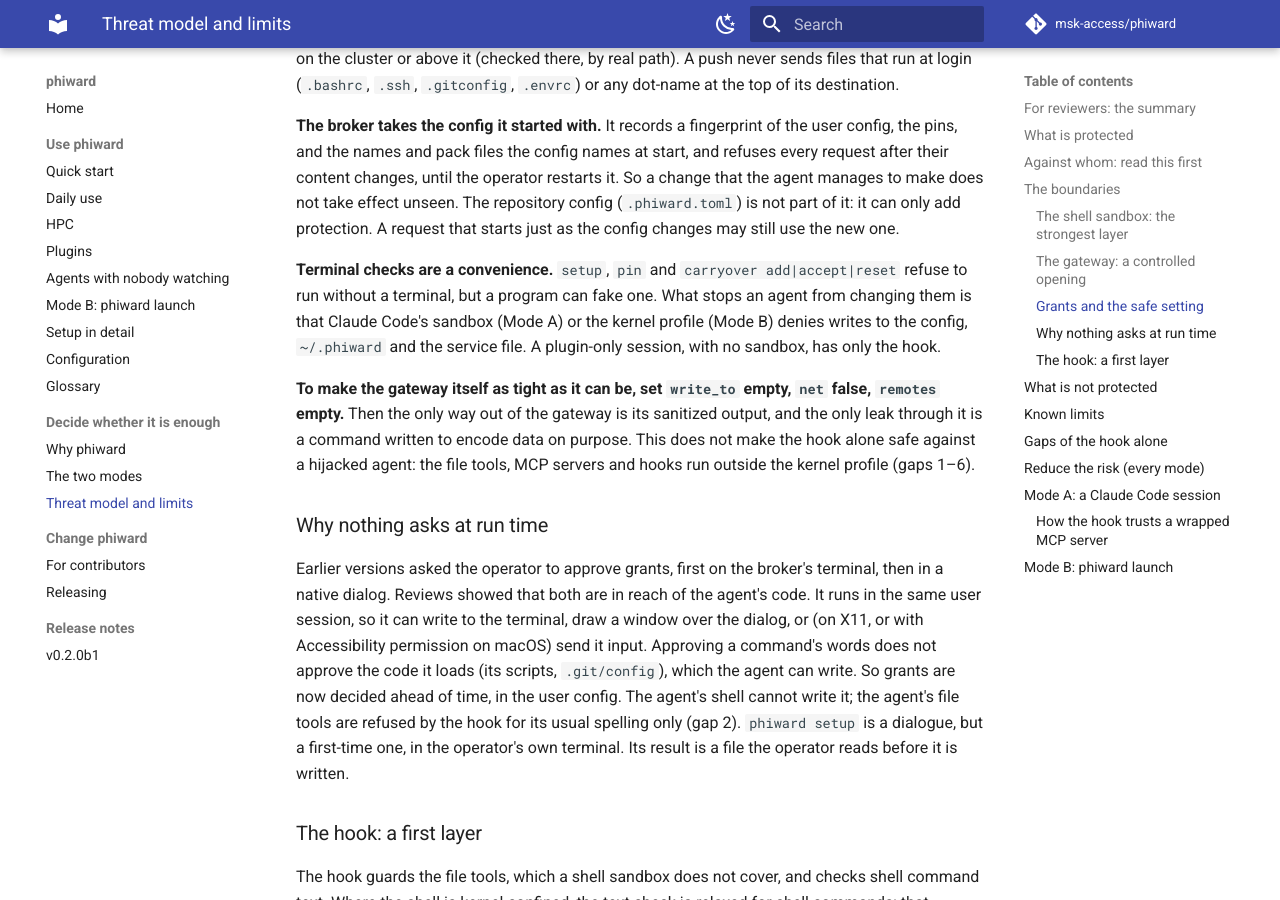
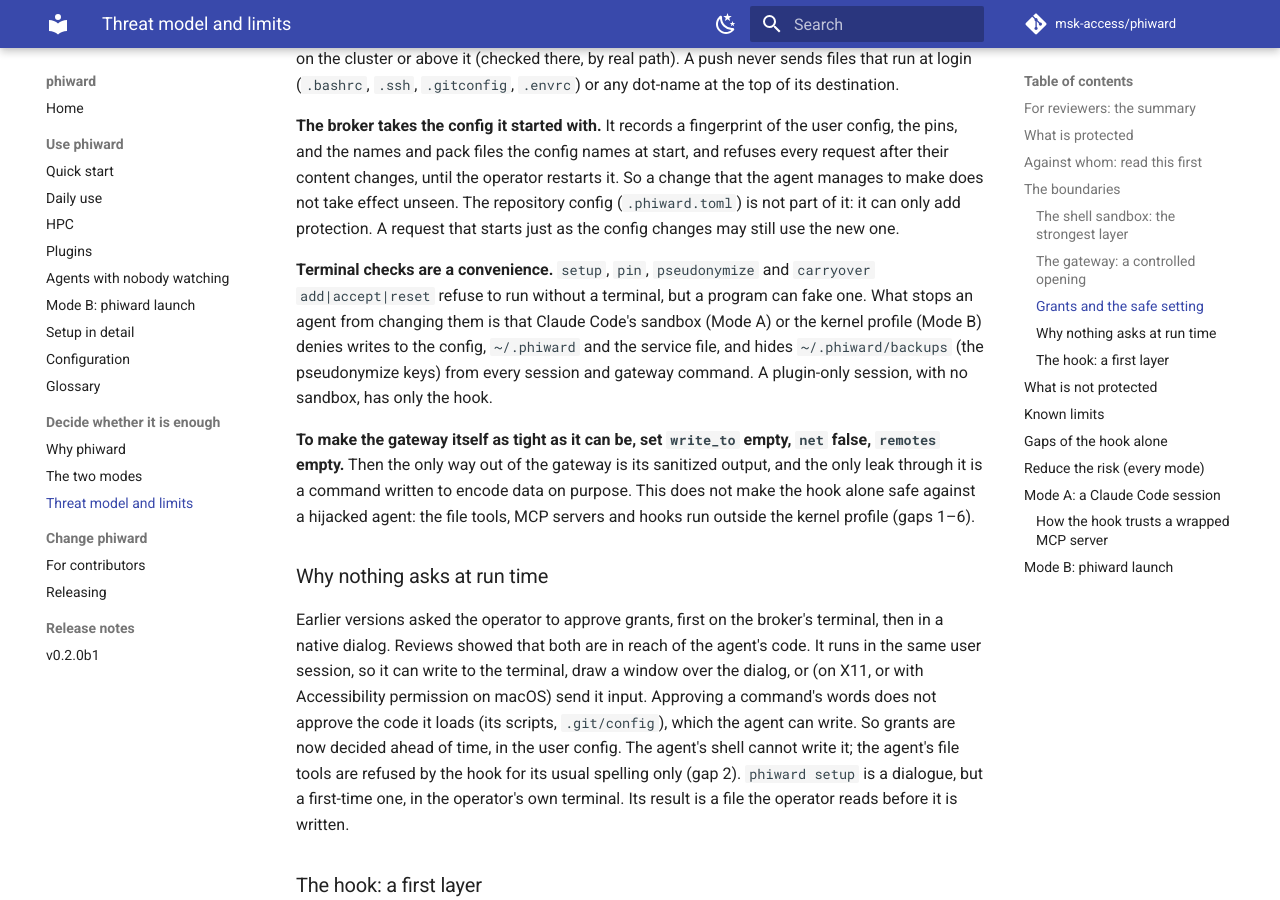
Before and after one commit to msk-access/phiward, an MkDocs documentation site: the page built from docs/threat-model.md, in a window 1280 px wide and 900 px high, scrolled down 5081 px. Built offline with MkDocs 1.6.1 and Material for MkDocs 9.7.7, drawn with Linux system fonts in a browser that asks for light colours; comment, search, counter and statistics services are not loaded; the version menu is left out.

Commit message:
docs: the terminal checks paragraph names pseudonymize and its hidden keys

```diff
--- a/docs/threat-model.md
+++ b/docs/threat-model.md
@@ -158,10 +158,11 @@ content changes, until the operator restarts it. So a change that the agent mana
 take effect unseen. The repository config (`.phiward.toml`) is not part of it: it can only add
 protection. A request that starts just as the config changes may still use the new one.
 
-**Terminal checks are a convenience.** `setup`, `pin` and `carryover add|accept|reset` refuse to run
-without a terminal, but a program can fake one. What stops an agent from changing them is that
-Claude Code's sandbox (Mode A) or the kernel profile (Mode B) denies writes to the config,
-`~/.phiward` and the service file. A plugin-only session, with no sandbox, has only the hook.
+**Terminal checks are a convenience.** `setup`, `pin`, `pseudonymize` and `carryover
+add|accept|reset` refuse to run without a terminal, but a program can fake one. What stops an
+agent from changing them is that Claude Code's sandbox (Mode A) or the kernel profile (Mode B)
+denies writes to the config, `~/.phiward` and the service file, and hides
+`~/.phiward/backups` (the pseudonymize keys) from every session and gateway command. A plugin-only session, with no sandbox, has only the hook.
 
 **To make the gateway itself as tight as it can be, set `write_to` empty, `net` false, `remotes`
 empty.** Then the only way out of the gateway is its sanitized output, and the only leak through it
```
